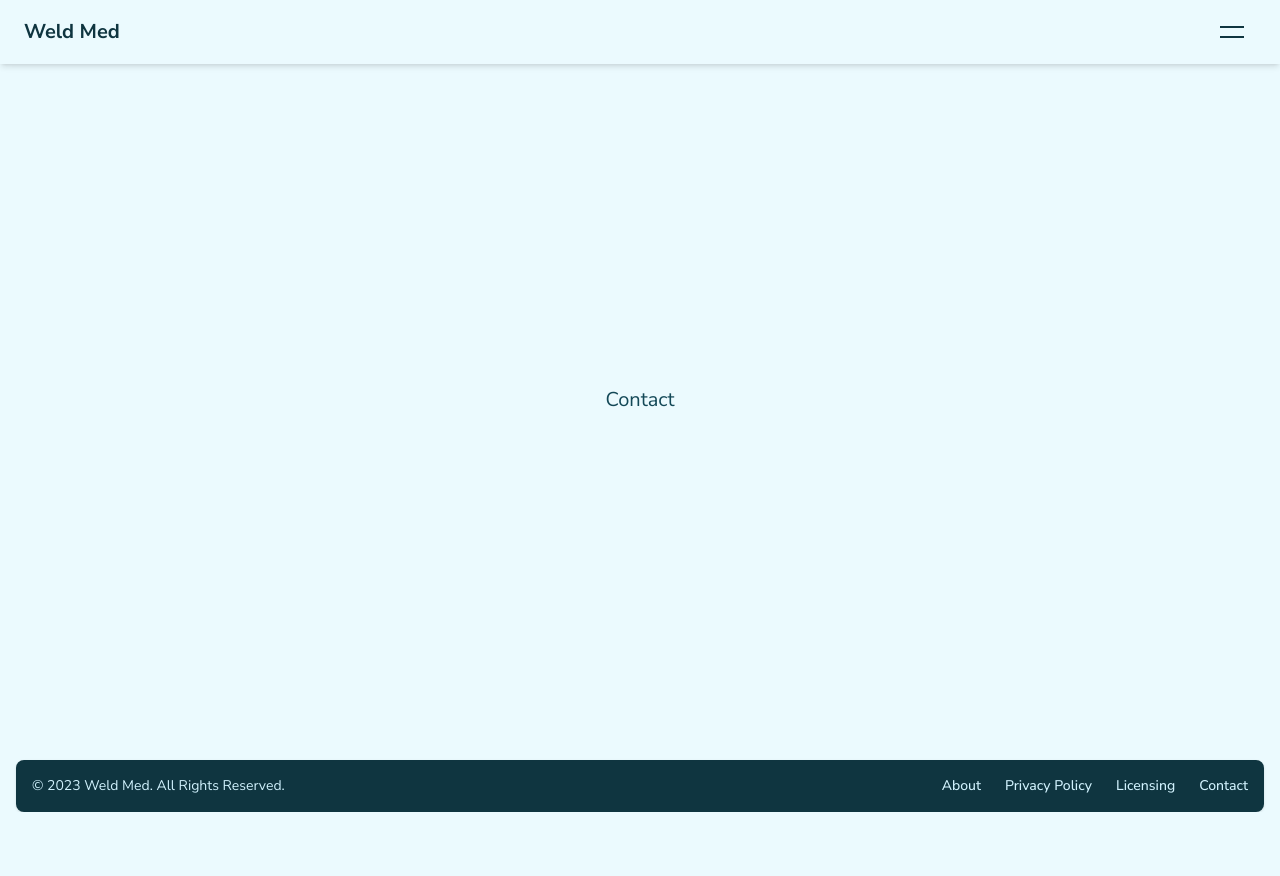
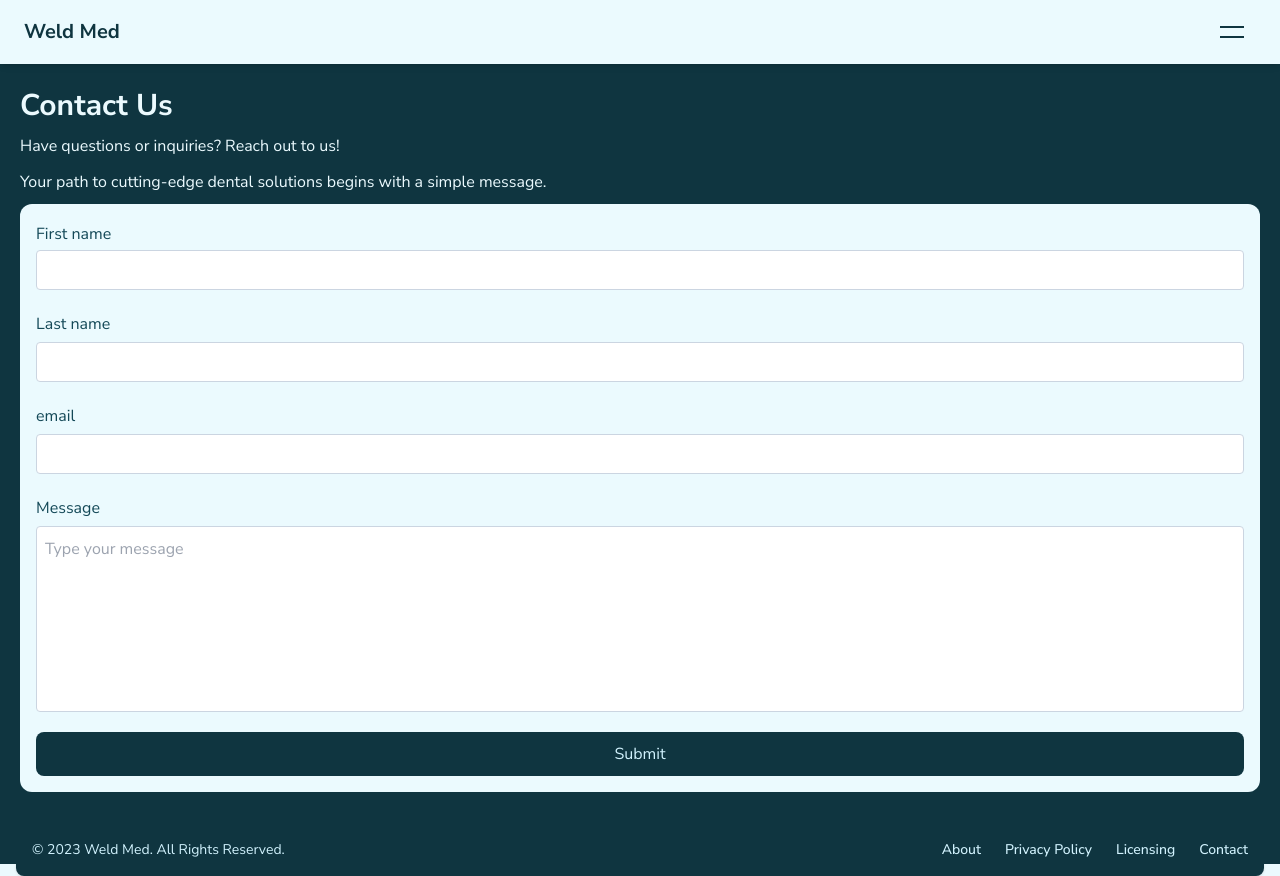
Before and after one commit to musaakhmed/msr-trading, a Next.js app: page /contact in a window 1280 px wide. Before the commit the page ends 812 px from the top, so only its background shows below. Built offline with nearby package versions, Linux system fonts and the light colour scheme.

Commit message:
feat: add contact form page and component with content and animation

```diff
--- a/src/app/contact/page.tsx
+++ b/src/app/contact/page.tsx
@@ -3,7 +3,7 @@ import React from 'react';
 
 const contact = () => {
 	return (
-		<main className="flex h-screen items-center justify-center text-xl">
+		<main className="mt-16 flex min-h-screen flex-col items-center text-xl">
 			<Contact />
 		</main>
 	);
--- a/src/components/Contact.tsx
+++ b/src/components/Contact.tsx
@@ -1,5 +1,119 @@
-import React from 'react';
+'use client';
+
+import { motion } from 'framer-motion';
+
+const formVars = {
+	initial: {
+		opacity: 0,
+		x: -100,
+		transition: {
+			duration: 0.5,
+			ease: [0.1, 0.03, 0.5, 0.9],
+		},
+	},
+
+	animate: {
+		opacity: 1,
+		x: 0,
+		transition: {
+			duration: 0.5,
+			ease: [0.1, 0.03, 0.5, 0.9],
+		},
+	},
+};
+
+const containerVars = {
+	initial: {
+		transition: { staggerChildren: 0.5 },
+	},
+	animate: {
+		transition: { staggerChildren: 0.9 },
+	},
+};
 
 export const Contact = () => {
-	return <div>Contact</div>;
+	return (
+		<motion.div
+			variants={containerVars}
+			initial="initial"
+			animate="animate"
+			className="h-screen w-full bg-primary px-5 py-6 text-[1rem]"
+		>
+			<motion.section
+				variants={formVars}
+				initial="initial"
+				animate="animate"
+				className="text-background"
+			>
+				<h1 className="text-3xl font-bold ">Contact Us</h1>
+				<div className="pt-2">
+					<p>Have questions or inquiries? Reach out to us!</p>
+					<p className="my-2 ">
+						Your path to cutting-edge dental solutions begins with a
+						simple message.
+					</p>
+				</div>
+			</motion.section>
+
+			<motion.form
+				variants={formVars}
+				initial="initial"
+				animate={{
+					opacity: 1,
+					x: 0,
+					transition: {
+						duration: 0.5,
+						ease: [0.1, 0.03, 0.5, 0.9],
+						delay: 0.25,
+					},
+				}}
+				className=" rounded-xl bg-background p-4 "
+			>
+				<div className="my-5 flex flex-col gap-0.5 first:mt-0 ">
+					<label className="text" htmlFor="firstname">
+						First name
+					</label>
+					<input
+						className="focus:border-1 h-10 rounded border border-solid border-slate-300 p-2 focus:border-primary focus:shadow focus:outline-none"
+						type="text"
+						placeholder=""
+					></input>
+				</div>
+				<div className="my-5 flex flex-col gap-1">
+					<label className="text" htmlFor="lastname">
+						Last name
+					</label>
+					<input
+						className="focus:border-1 h-10 rounded border border-solid border-slate-300 p-2 focus:border-primary focus:shadow focus:outline-none"
+						type="text"
+						placeholder=""
+					></input>
+				</div>
+				<div className="my-5 flex flex-col gap-1">
+					<label className="text" htmlFor="">
+						email
+					</label>
+					<input
+						className="focus:border-1 h-10 rounded border border-solid border-slate-300 p-2 focus:border-primary focus:shadow focus:outline-none"
+						type="email"
+					></input>
+				</div>
+				<div className="my-5 flex flex-col gap-1">
+					<label className="text" htmlFor="message">
+						Message
+					</label>
+					<textarea
+						rows={6}
+						placeholder="Type your message"
+						className="focus:border-1 resize-none rounded border border-solid border-slate-300 p-2 focus:border-primary focus:shadow focus:outline-none"
+					></textarea>
+				</div>
+				<div className="flex ">
+					<button className=" w-full rounded-lg bg-primary p-2 text-secondary ">
+						Submit
+					</button>
+				</div>
+			</motion.form>
+		</motion.div>
+	);
 };
```
